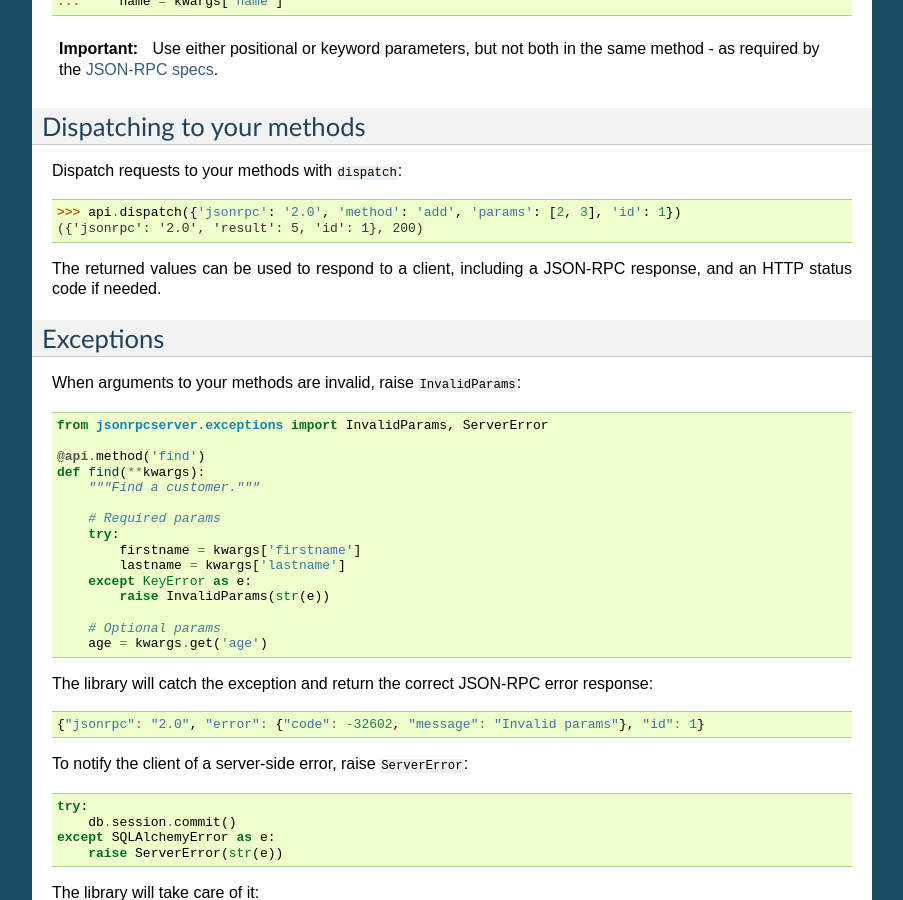
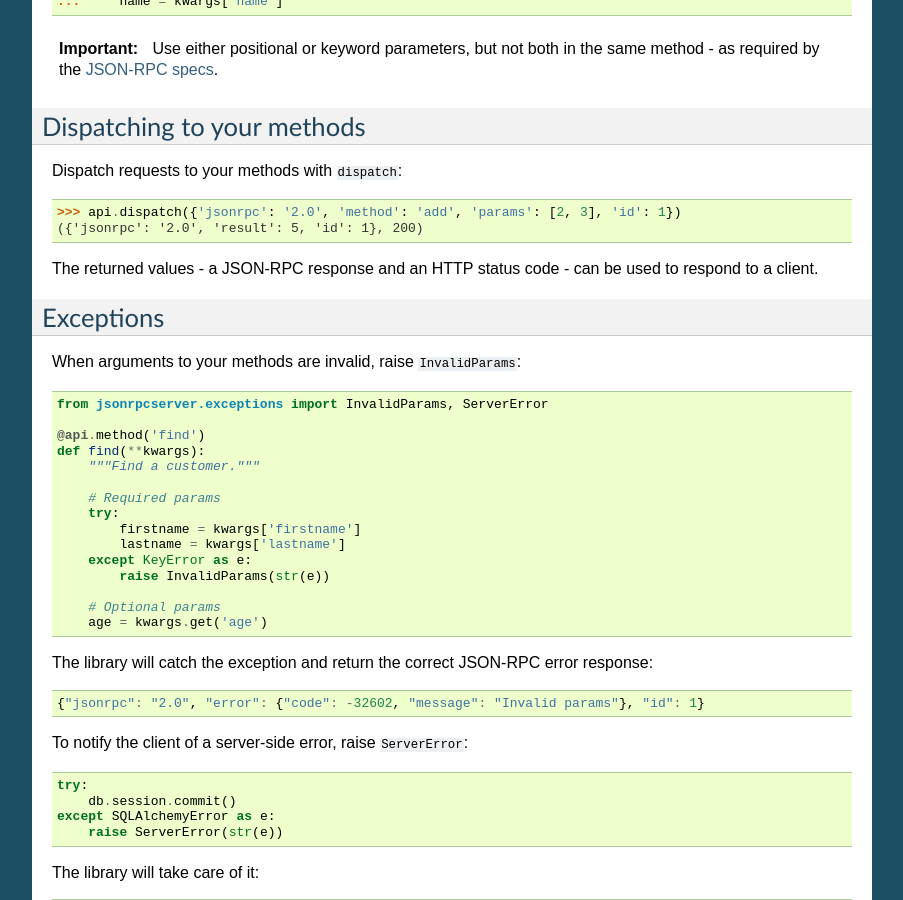
Before and after one commit to explodinglabs/jsonrpcserver, a Sphinx documentation site: the page built from doc/index.rst, in a window 1280 px wide and 900 px high, scrolled down 626 px. Shown: the whole window, without its empty margins (198-1101 px from the left). Built offline with Sphinx 7.4.7, drawn with Linux system fonts in a browser that asks for light colours.

Commit message:
Updated documentation.

```diff
--- a/README.rst
+++ b/README.rst
@@ -20,7 +20,7 @@ Then dispatch JSON-RPC requests to them:
     >>> api.dispatch({'jsonrpc': '2.0', 'method': 'add', 'params': [2, 3], 'id': 1})
     ({'jsonrpc': '2.0', 'result': 5, 'id': 1}, 200)
 
-The returned values can be used to respond to a client, including a JSON-RPC
-response, and an HTTP status code if needed.
+The returned values - a JSON-RPC response and an HTTP status code - can be
+used to respond to a client.
 
 Full documentation is available at https://jsonrpcserver.readthedocs.org/.
--- a/doc/index.rst
+++ b/doc/index.rst
@@ -47,8 +47,8 @@ Dispatch requests to your methods with ``dispatch``::
     >>> api.dispatch({'jsonrpc': '2.0', 'method': 'add', 'params': [2, 3], 'id': 1})
     ({'jsonrpc': '2.0', 'result': 5, 'id': 1}, 200)
 
-The returned values can be used to respond to a client, including a JSON-RPC
-response, and an HTTP status code if needed.
+The returned values - a JSON-RPC response and an HTTP status code - can be
+used to respond to a client.
 
 Exceptions
 ----------
```
